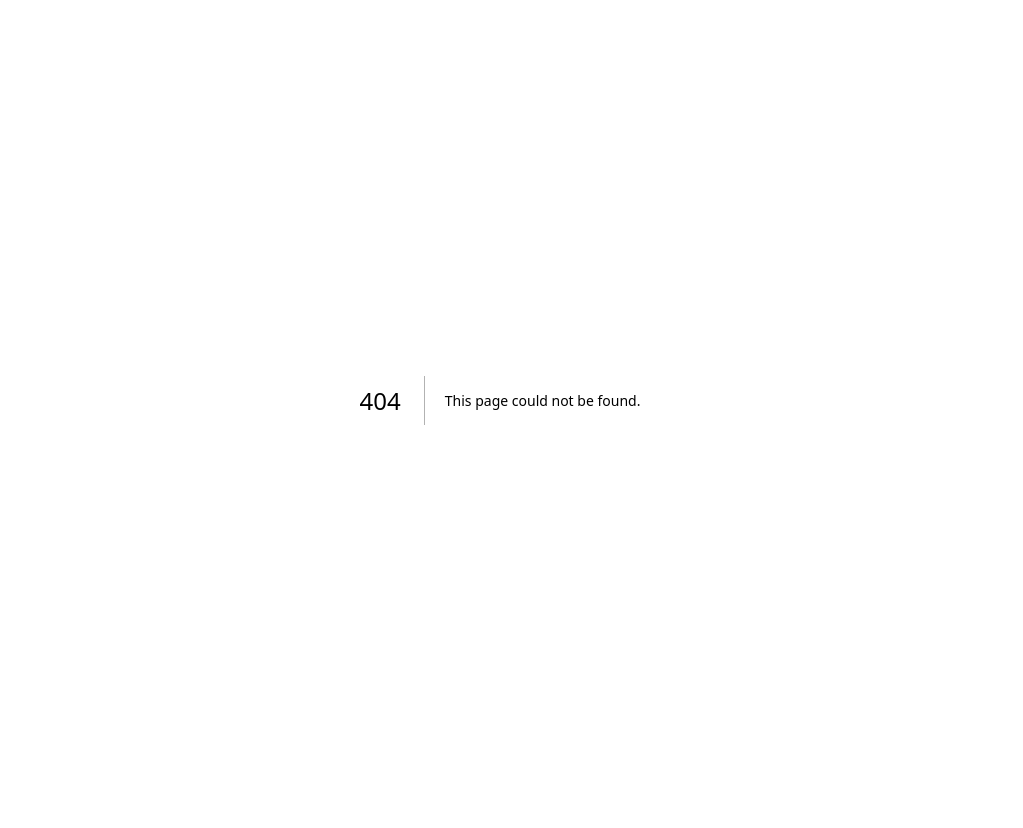
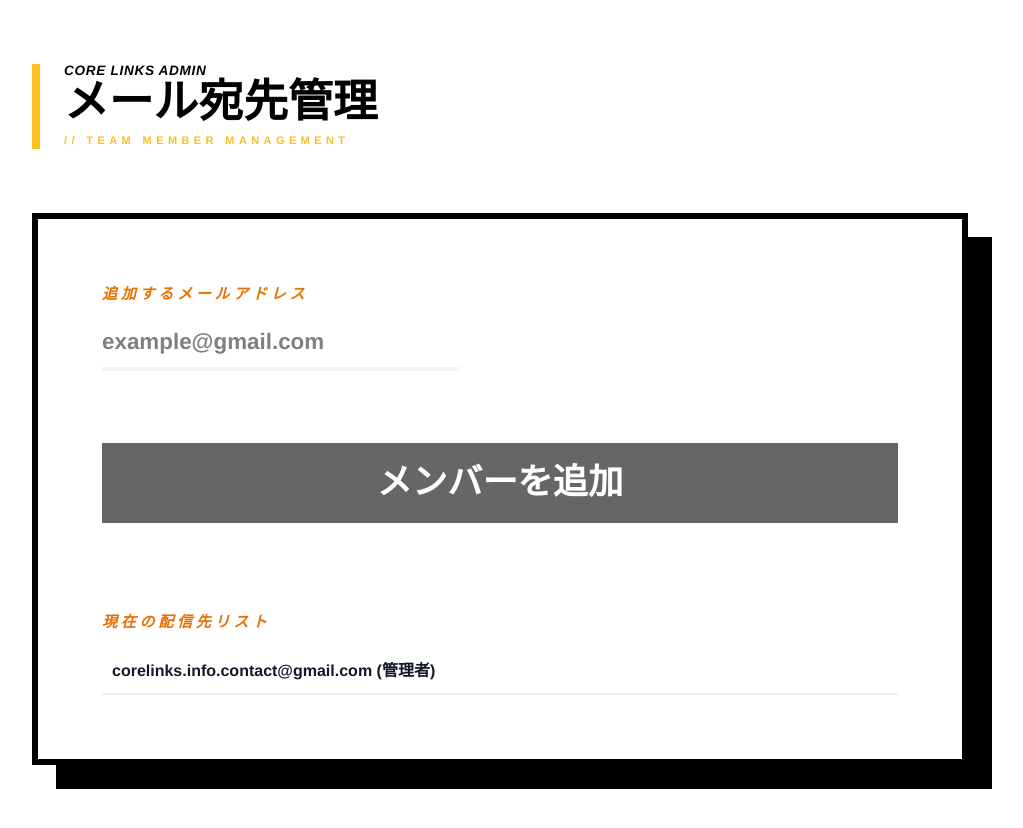
Before and after one commit to oppohone011-ux/core_links_hp, a Next.js app: page /admin/mail-list in a window 1280 px wide. Before the commit this address had no page. Shown: the whole page, without its empty margins (140-1163 px from the left). Before the commit the page ends 800 px from the top, so only its background shows below. Built offline with nearby package versions, Linux system fonts and the light colour scheme.

Commit message:
fix: move admin folder to correct path and add mail-list manager

```diff
--- /dev/null
+++ b/src/app/admin/mail-list/page.tsx
@@ -0,0 +1,51 @@
+"use client";
+import { useState, useEffect } from "react";
+import styles from "../../contact/Contact.module.css"; // お問い合わせのスタイルを流用
+
+export default function MailListManager() {
+  const [emails, setEmails] = useState<{ id: string; email: string }[]>([]);
+  const [newEmail, setNewEmail] = useState("");
+
+  // TODO: ここでmicroCMSからリストを取得する関数を書く
+  useEffect(() => {
+    // fetchEmails();
+  }, []);
+
+  return (
+    <div className={styles.container}>
+      <div className={styles.messageBox}>
+        <p className={styles.coreLinksText}>CORE LINKS ADMIN</p>
+        <h2 className={styles.mainTitle}>メール宛先管理</h2>
+        <p className={styles.subTitle}>// TEAM MEMBER MANAGEMENT</p>
+      </div>
+
+      <div className={styles.formCard}>
+        <div className={styles.fieldGroup}>
+          <label className={styles.label}>追加するメールアドレス</label>
+          <input
+            type="email"
+            className={styles.input}
+            value={newEmail}
+            onChange={(e) => setNewEmail(e.target.value)}
+            placeholder="example@gmail.com"
+          />
+        </div>
+
+        <button className={styles.submitBtn} style={{ height: "80px", opacity: 1, cursor: "pointer" }}>
+          <div className={styles.submitBtnBg} style={{ transform: "translateY(0)" }} />
+          <span className={styles.submitBtnText}>メンバーを追加</span>
+        </button>
+
+        <div className={styles.fullWidth}>
+          <h3 className={styles.label} style={{ marginTop: "2rem" }}>現在の配信先リスト</h3>
+          <ul style={{ listStyle: "none", padding: 0, marginTop: "1rem" }}>
+            {/* ここに登録済みのアドレスを並べる */}
+            <li style={{ padding: "10px", borderBottom: "2px solid #eee", display: "flex", justifyContent: "space-between", fontWeight: 900 }}>
+              corelinks.info.contact@gmail.com (管理者)
+            </li>
+          </ul>
+        </div>
+      </div>
+    </div>
+  );
+}
```
